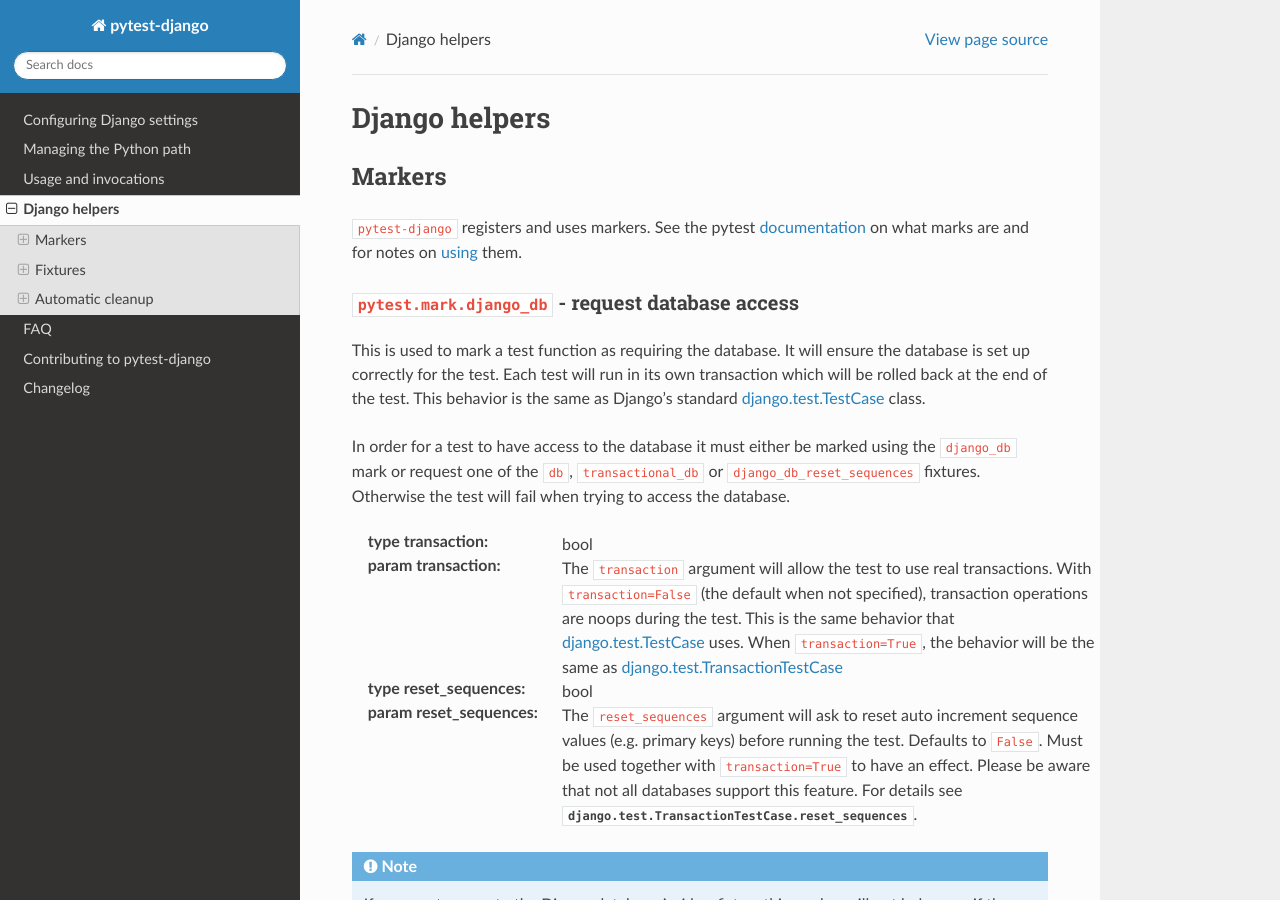
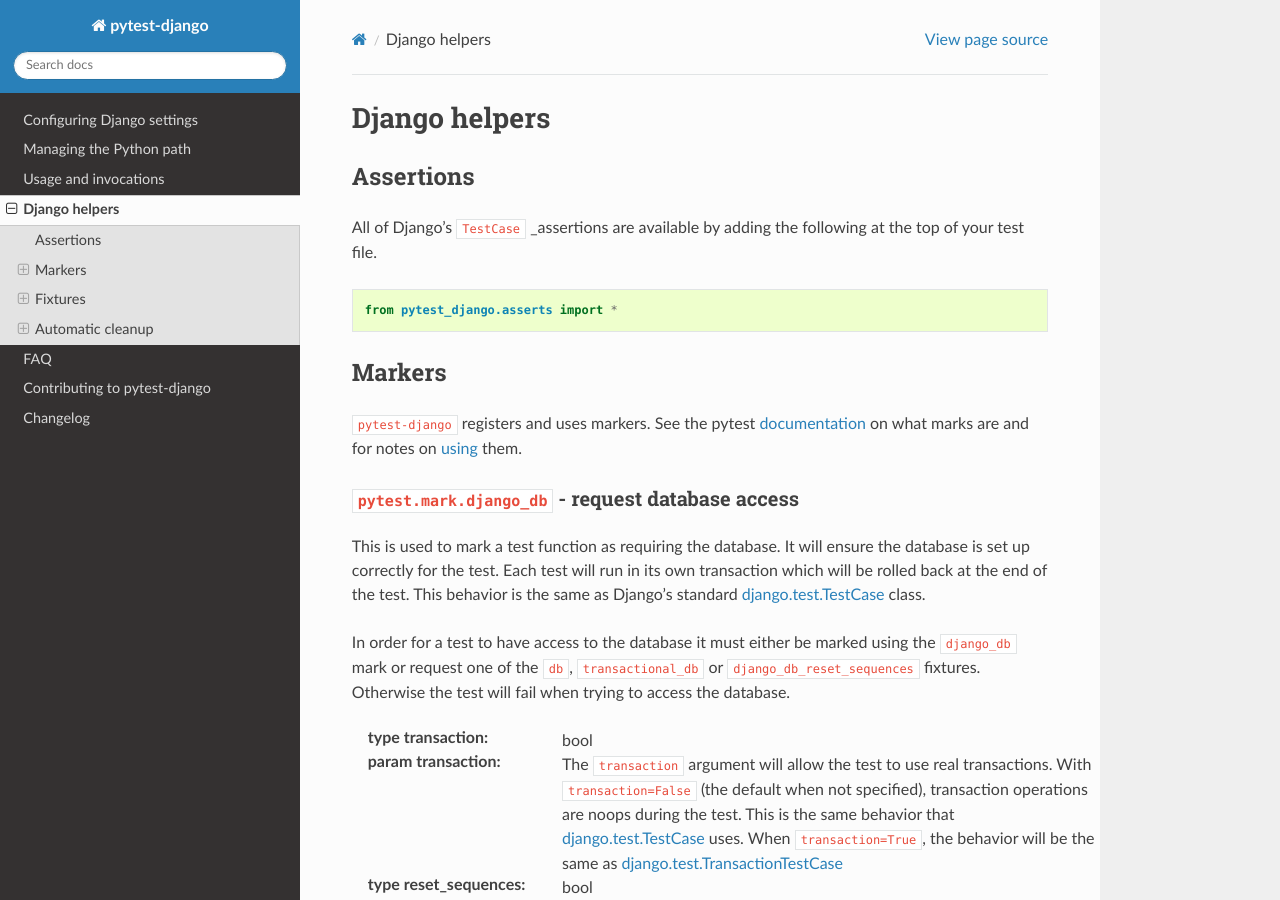
Before and after one commit to pytest-dev/pytest-django, a Sphinx documentation site: the page built from docs/helpers.rst, in a window 1280 px wide and 900 px high. Built offline with Sphinx 7.4.7 and the Read the Docs theme 2.0.0, drawn with Linux system fonts in a browser that asks for light colours; pages that are not in the unit, such as notebooks, are missing from menus; cross-references to code outside the pages are shown as plain code.

Commit message:
Add documentation for how to use Django assertions

```diff
--- a/docs/helpers.rst
+++ b/docs/helpers.rst
@@ -2,6 +2,18 @@
 
 Django helpers
 ==============
+
+Assertions
+----------
+
+All of Django's ``TestCase`` _assertions are available by adding the following
+at the top of your test file.
+
+::
+
+    from pytest_django.asserts import *
+
+.. _assertions: https://docs.djangoproject.com/en/dev/topics/testing/tools/#assertions
 
 Markers
 -------
```
